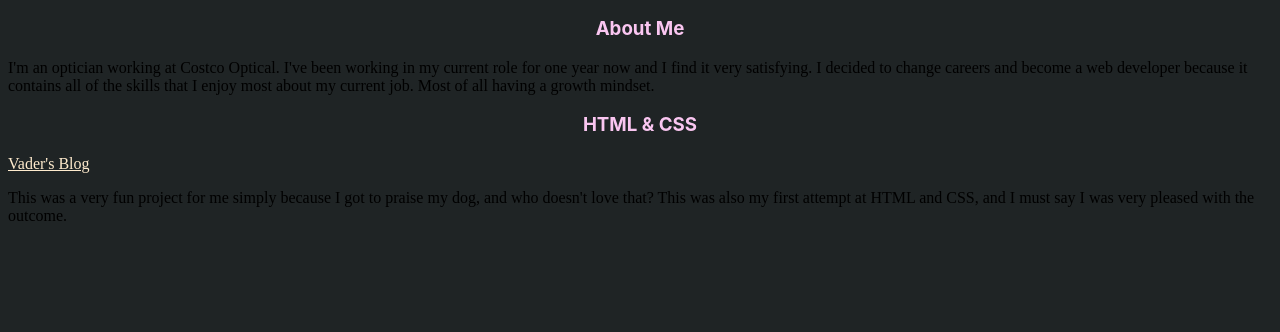
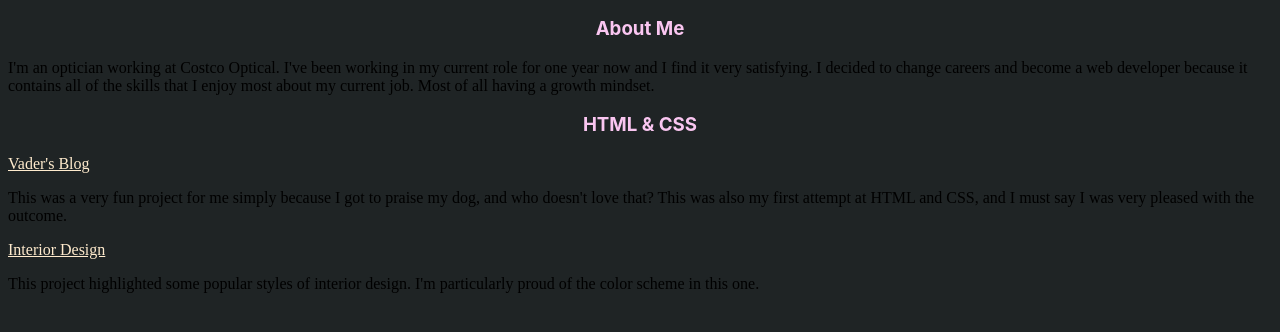
Before and after one commit to JBShaffer91/landing-page, a plain HTML site: page index.html in a window 1280 px wide. Shown: the part 114-446 px from the top of the page. Drawn offline with Linux system fonts and the light colour scheme; a script that the page names is missing.

Commit message:
add interior design github link and description

```diff
--- a/index.html
+++ b/index.html
@@ -15,7 +15,13 @@
 <p>I'm an optician working at Costco Optical. I've been working in my current role for one year now and I find it very satisfying. I decided to change careers and become a web developer because it contains all of the skills that I enjoy most about my current job. Most of all having a growth mindset.</p>
 </div>
 <h3>HTML & CSS</h3>
+<div>
 <a href="https://github.com/JBShaffer91/Pet-Blog.git">Vader's Blog</a>
 <p>This was a very fun project for me simply because I got to praise my dog, and who doesn't love that? This was also my first attempt at HTML and CSS, and I must say I was very pleased with the outcome.</p>
+</div>
+<div>
+  <a href="https://github.com/JBShaffer91/interior-design.git">Interior Design</a>
+  <p>This project highlighted some popular styles of interior design. I'm particularly proud of the color scheme in this one.</p>
+</div>
 </body>
 </html>
```
